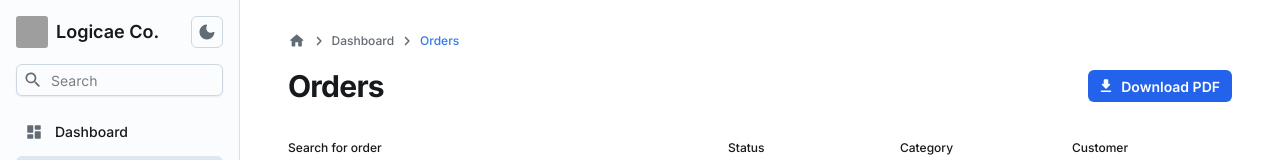
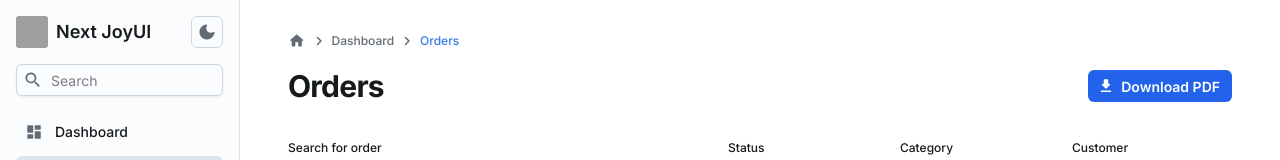
Before and after one commit to jeffubayi/next-joy-ui, a Next.js app: page /orders in a window 1280 px wide. Shown: the top 160 px of the page. Built offline with nearby package versions, Linux system fonts and the light colour scheme; grey boxes are pictures that could not be loaded.

Commit message:
Update Sidebar.tsx

```diff
--- a/src/components/Layout/Sidebar.tsx
+++ b/src/components/Layout/Sidebar.tsx
@@ -122,8 +122,8 @@ export default function Sidebar() {
                 {/* <IconButton variant="soft" color="primary" size="sm">
           <BrightnessAutoRoundedIcon />
         </IconButton> */}
-                <Avatar  onClick={() => router.push('/')} sx={{ borderRadius: "10%", height: "2rem", width: "2rem",cursor:"pointer" }} alt="logicae" src="https://encrypted-tbn0.gstatic.com/images?q=tbn:ANd9GcTq56ZEZEoAO3LQM58USPv73nePUxfRscHvsZyj9pmzdA&s" />
-                <Typography level="title-lg">Logicae Co.</Typography>
+                <Avatar  onClick={() => router.push('/')} sx={{ borderRadius: "10%", height: "2rem", width: "2rem",cursor:"pointer" }} alt="Next JoyUI" src="https://encrypted-tbn0.gstatic.com/images?q=tbn:ANd9GcTq56ZEZEoAO3LQM58USPv73nePUxfRscHvsZyj9pmzdA&s" />
+                <Typography level="title-lg">Next JoyUI</Typography>
                 <ColorSchemeToggle sx={{ ml: 'auto' }} />
             </Box>
             <Input size="sm" startDecorator={<SearchRoundedIcon />} placeholder="Search" />
```
